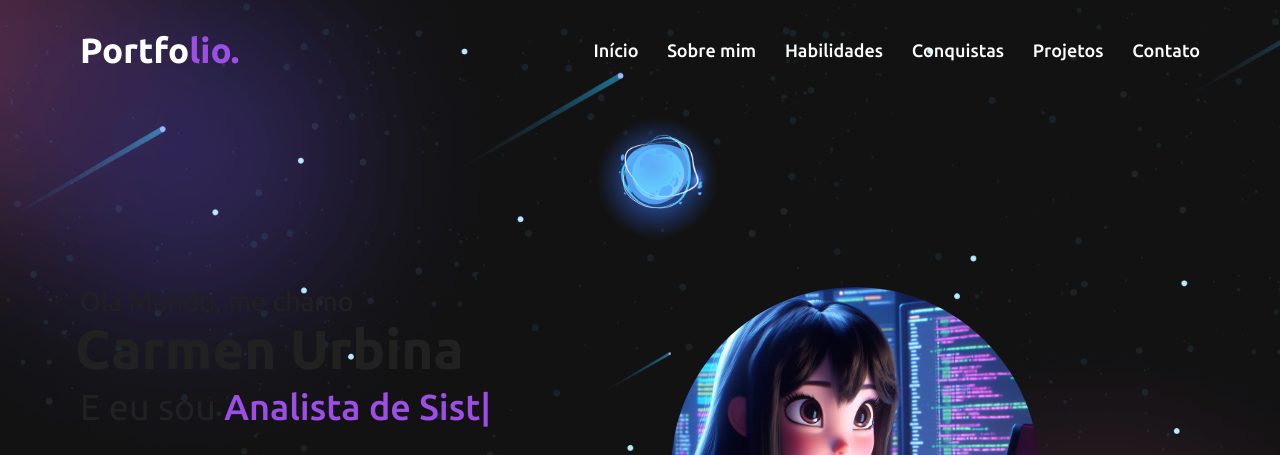
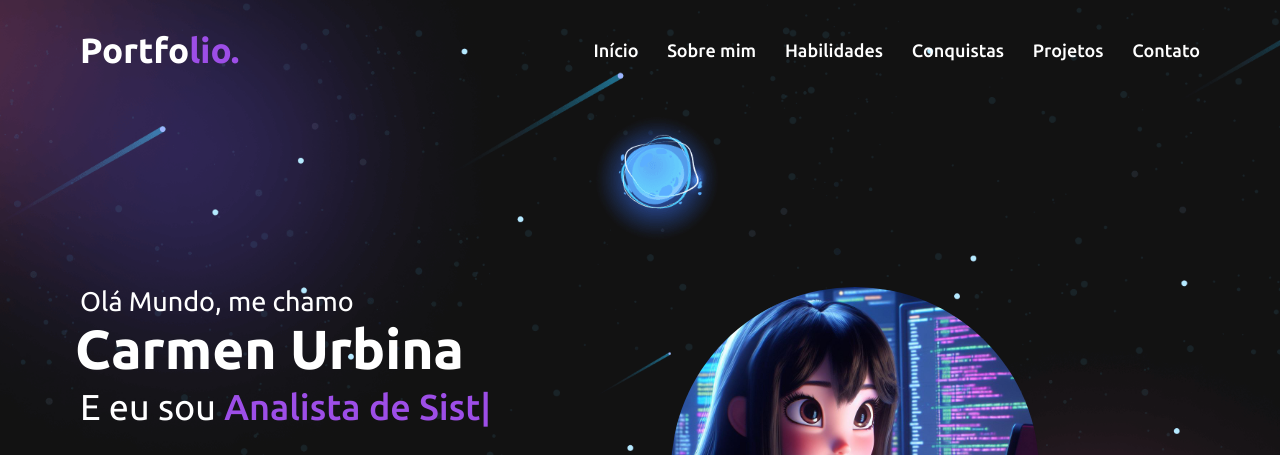
Before and after one commit to Ofelia-1985/personal-portfolio-carmen, a plain HTML site: page index.html in a window 1280 px wide. Shown: the top 455 px of the page. Drawn offline with nearby package versions, Linux system fonts and the light colour scheme; animation ran at ten frames a second.

Commit message:
update BG

```diff
--- a/src/css/index.css
+++ b/src/css/index.css
@@ -117,7 +117,7 @@ html {
   display: flex;
   background: url("/src/img/img-projects/banner-bg.png") top no-repeat;
   background-size: cover;
-  color: var(--color-black-clean);
+  color: var(--color-white);
   height: 100vh;
   min-height: 500px;
   font-family: 'Ubuntu', sans-serif;
```
